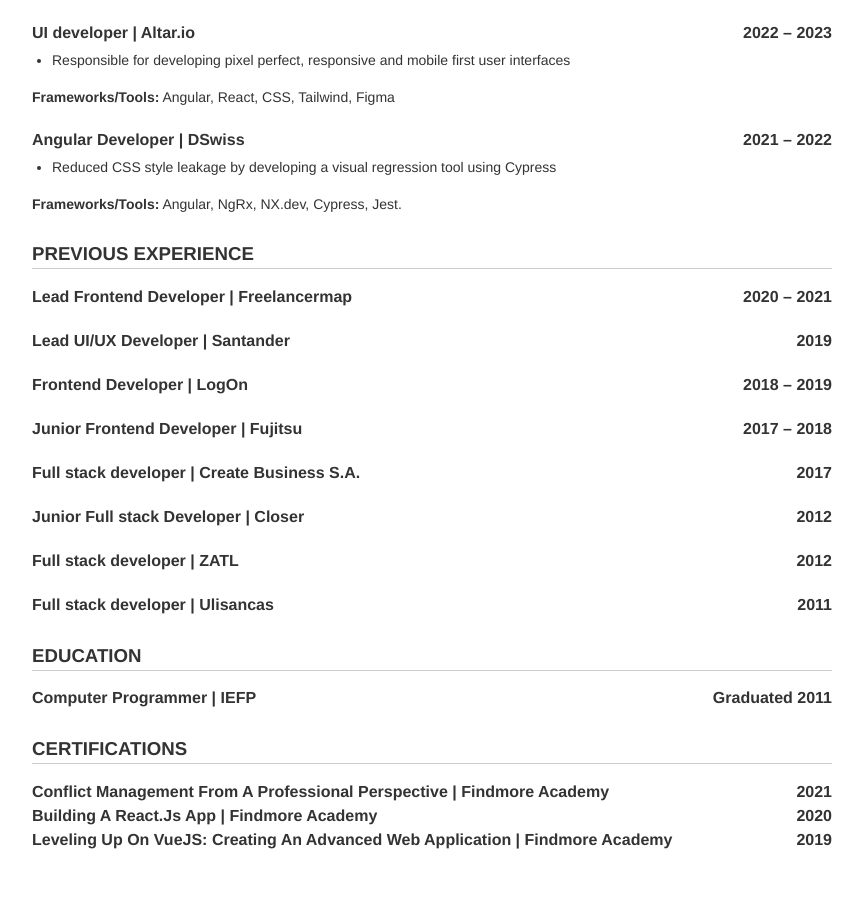
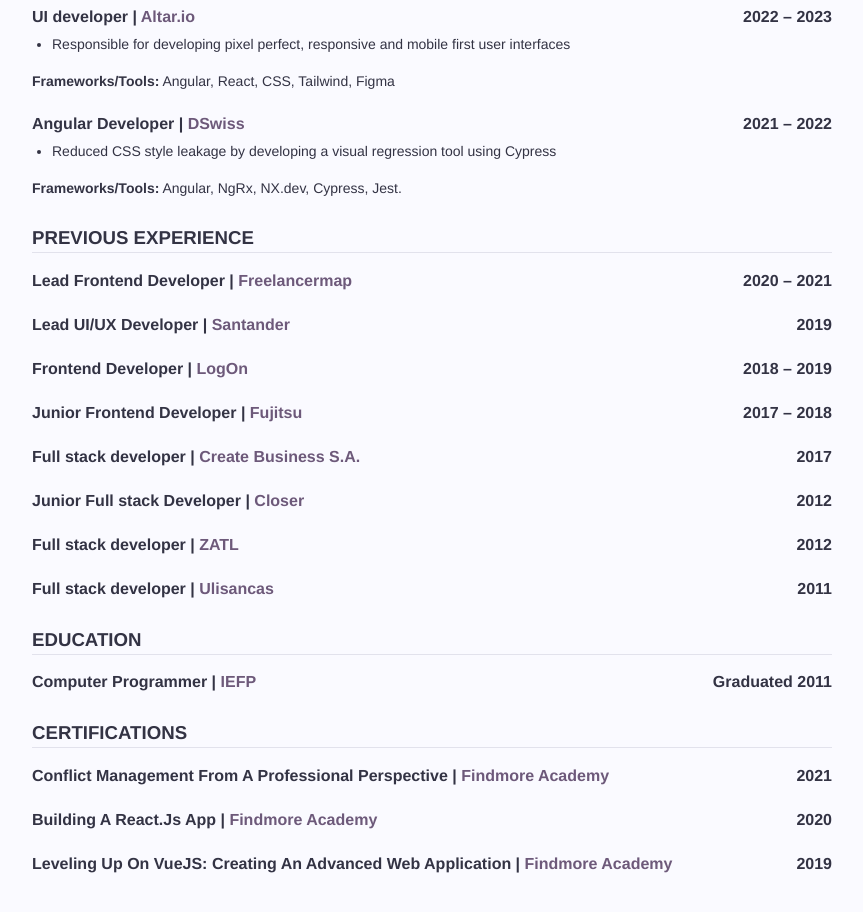
Before and after one commit to TaoRS/resume, a plain HTML site: page index.html in a window 1280 px wide. Shown: the part 1076-1988 px from the top of the page, without its empty margins (208-1071 px from the left). Drawn offline with Linux system fonts and the light colour scheme.

Commit message:
fixed mobile layout, added new dark, light and print themes

```diff
--- a/index.html
+++ b/index.html
@@ -4,26 +4,45 @@
 <head>
     <meta charset="UTF-8">
     <title>Tiago Cruz - Software Engineer Resume</title>
+    <meta name="viewport" content="width=device-width, initial-scale=1.0">
     <style>
         :root {
-            --text-color: #333;
-            --header-color: #000;
-            --accent-color: #444;
+            --bg-color: #fafaff;
+            --text-color: #333344;
+            --header-color: #2d2640;
+            --accent-color: #6d597a;
+            --border-color: #e2e2ec;
+        }
+
+        @media (prefers-color-scheme: dark) {
+            :root {
+                --bg-color: #121016;
+                --text-color: #d1d1e0;
+                --header-color: #f1eeff;
+                --accent-color: #9d8dbd;
+                --border-color: #2d2a37;
+            }
+        }
+
+        html,
+        body {
+            height: 100dvh;
+            width: 100dvw;
+            margin: 0;
+            padding: 0;
+            background-color: var(--bg-color);
         }
 
         body {
             font-family: 'Helvetica', 'Arial', sans-serif;
             line-height: 1.5;
             color: var(--text-color);
-            margin: 0;
-            padding: 0;
         }
 
         .container {
-            width: 100%;
-            max-width: 800px;
-            margin: auto;
-            padding: 40px;
+            max-width: 100dvw;
+            margin: 0 auto;
+            padding: 1.5rem;
         }
 
         header {
@@ -40,7 +59,7 @@
 
         h2 {
             font-size: 14pt;
-            border-bottom: 1px solid #ccc;
+            border-bottom: 1px solid var(--border-color);
             margin-top: 25px;
             text-transform: uppercase;
         }
@@ -57,12 +76,11 @@
 
         .job-entry {
             margin-bottom: 20px;
-
         }
 
         .job-header {
             display: flex;
-            justify-content: space-between;
+            flex-direction: column-reverse;
             font-weight: bold;
         }
 
@@ -85,7 +103,37 @@
             color: var(--accent-color);
         }
 
+        .institution {
+            color: var(--accent-color);
+        }
+
+        @media (min-width: 600px) {
+            .container {
+                max-width: 800px;
+                padding-inline: 3rem;
+            }
+
+            .job-header {
+                justify-content: space-between;
+                flex-direction: row;
+            }
+        }
+
+        @media screen {
+            .page-footer {
+                display: none;
+            }
+        }
+
         @media print {
+            :root {
+                --bg-color: #ffffff;
+                --text-color: #333333;
+                --header-color: #000000;
+                --accent-color: #444444;
+                --border-color: #cccccc;
+            }
+
             .container {
                 padding: 0;
                 width: 100%;
@@ -102,6 +150,14 @@
             a {
                 color: var(--text-color);
                 text-decoration: none;
+            }
+
+            .page-footer {
+                position: fixed;
+                bottom: 0;
+                right: 0;
+                font-size: 10pt;
+                color: var(--text-color);
             }
         }
     </style>
@@ -137,7 +193,9 @@
 
             <div class="job-entry">
                 <div class="job-header">
-                    <span>Senior Engineer | TLSContact</span>
+                    <span>Senior Engineer |
+                        <span class="institution">TLSContact</span>
+                    </span>
                     <span>2025</span>
                 </div>
 
@@ -151,12 +209,15 @@
 
             <div class="job-entry">
                 <div class="job-header">
-                    <span>Lead Next.js Engineer | Pulsely.io</span>
+                    <span>Lead Next.js Engineer |
+                        <span class="institution">Pulsely.io</span>
+                    </span>
                     <span>Feb 2025 &ndash; Aug 2025</span>
                 </div>
 
                 <ul>
-                    <li>Improved code security and automated deploys by creating CI/CD pipelines on BitBucket.</li>
+                    <li>Improved code security and automated deploys by creating CI/CD pipelines, leveraging
+                        containers, on BitBucket.</li>
                     <li>Introduced component documentation by implementing Storybook.</li>
                     <li>Improved website usability by developing with a mobile first approach.</li>
                     <li>Responsible for managing AWS (EC2, Amplify).</li>
@@ -171,7 +232,9 @@
 
             <div class="job-entry">
                 <div class="job-header">
-                    <span>Lead Angular Architect & Engineer | ePharma</span>
+                    <span>Lead Angular Architect & Engineer |
+                        <span class="institution">ePharma</span>
+                    </span>
                     <span>2023 &ndash; 2025</span>
                 </div>
 
@@ -190,7 +253,9 @@
 
             <div class="job-entry">
                 <div class="job-header">
-                    <span>UI developer | Altar.io</span>
+                    <span>UI developer |
+                        <span class="institution">Altar.io</span>
+                    </span>
                     <span>2022 &ndash; 2023</span>
                 </div>
 
@@ -203,7 +268,9 @@
 
             <div class="job-entry">
                 <div class="job-header">
-                    <span>Angular Developer | DSwiss</span>
+                    <span>Angular Developer |
+                        <span class="institution">DSwiss</span>
+                    </span>
                     <span>2021 &ndash; 2022</span>
                 </div>
 
@@ -218,56 +285,72 @@
 
             <div class="job-entry">
                 <div class="job-header">
-                    <span>Lead Frontend Developer | Freelancermap</span>
+                    <span>Lead Frontend Developer |
+                        <span class="institution">Freelancermap</span>
+                    </span>
                     <span>2020 &ndash; 2021</span>
                 </div>
             </div>
 
             <div class="job-entry">
                 <div class="job-header">
-                    <span>Lead UI/UX Developer | Santander</span>
+                    <span>Lead UI/UX Developer |
+                        <span class="institution">Santander</span>
+                    </span>
                     <span>2019</span>
                 </div>
             </div>
 
             <div class="job-entry">
                 <div class="job-header">
-                    <span>Frontend Developer | LogOn</span>
+                    <span>Frontend Developer |
+                        <span class="institution">LogOn</span>
+                    </span>
                     <span>2018 &ndash; 2019</span>
                 </div>
             </div>
 
             <div class="job-entry">
                 <div class="job-header">
-                    <span>Junior Frontend Developer | Fujitsu</span>
+                    <span>Junior Frontend Developer |
+                        <span class="institution">Fujitsu</span>
+                    </span>
                     <span>2017 &ndash; 2018</span>
                 </div>
             </div>
 
             <div class="job-entry">
                 <div class="job-header">
-                    <span>Full stack developer | Create Business S.A.</span>
+                    <span>Full stack developer |
+                        <span class="institution">Create Business S.A.</span>
+                    </span>
                     <span>2017</span>
                 </div>
             </div>
 
             <div class="job-entry">
                 <div class="job-header">
-                    <span>Junior Full stack Developer | Closer</span>
+                    <span>Junior Full stack Developer |
+                        <span class="institution">Closer</span>
+                    </span>
                     <span>2012</span>
                 </div>
             </div>
 
             <div class="job-entry">
                 <div class="job-header">
-                    <span>Full stack developer | ZATL</span>
+                    <span>Full stack developer |
+                        <span class="institution">ZATL</span>
+                    </span>
                     <span>2012</span>
                 </div>
             </div>
 
             <div class="job-entry">
                 <div class="job-header">
-                    <span>Full stack developer | Ulisancas</span>
+                    <span>Full stack developer |
+                        <span class="institution">Ulisancas</span>
+                    </span>
                     <span>2011</span>
                 </div>
             </div>
@@ -275,29 +358,51 @@
 
         <section id="education">
             <h2>Education</h2>
+
+            <div class="job-entry">
                 <div class="job-header">
-                <span>Computer Programmer | IEFP</span>
+                    <span>Computer Programmer |
+                        <span class="institution">IEFP</span>
+                    </span>
                     <span>Graduated 2011</span>
+                </div>
             </div>
 
             <div class="avoid-break-inside">
                 <h2>Certifications</h2>
+
+                <div class="job-entry">
                     <div class="job-header">
-                    <span>Conflict Management From A Professional Perspective | Findmore Academy</span>
+                        <span>Conflict Management From A Professional Perspective |
+                            <span class="institution">Findmore Academy</span>
+                        </span>
                         <span>2021</span>
                     </div>
+                </div>
 
+                <div class="job-entry">
                     <div class="job-header">
-                    <span>Building A React.Js App | Findmore Academy</span>
+                        <span>Building A React.Js App |
+                            <span class="institution">Findmore Academy</span>
+                        </span>
                         <span>2020</span>
                     </div>
+                </div>
 
+                <div class="job-entry">
                     <div class="job-header">
-                    <span>Leveling Up On VueJS: Creating An Advanced Web Application | Findmore Academy</span>
+                        <span>Leveling Up On VueJS: Creating An Advanced Web Application |
+                            <span class="institution">Findmore Academy</span>
+                        </span>
                         <span>2019</span>
                     </div>
                 </div>
+            </div>
         </section>
+
+        <div class="page-footer">
+            Tiago Cruz - Software Engineer Resume
+        </div>
     </div>
 
 </body>
```
Lines whose indentation alone changed are shown as unchanged.
